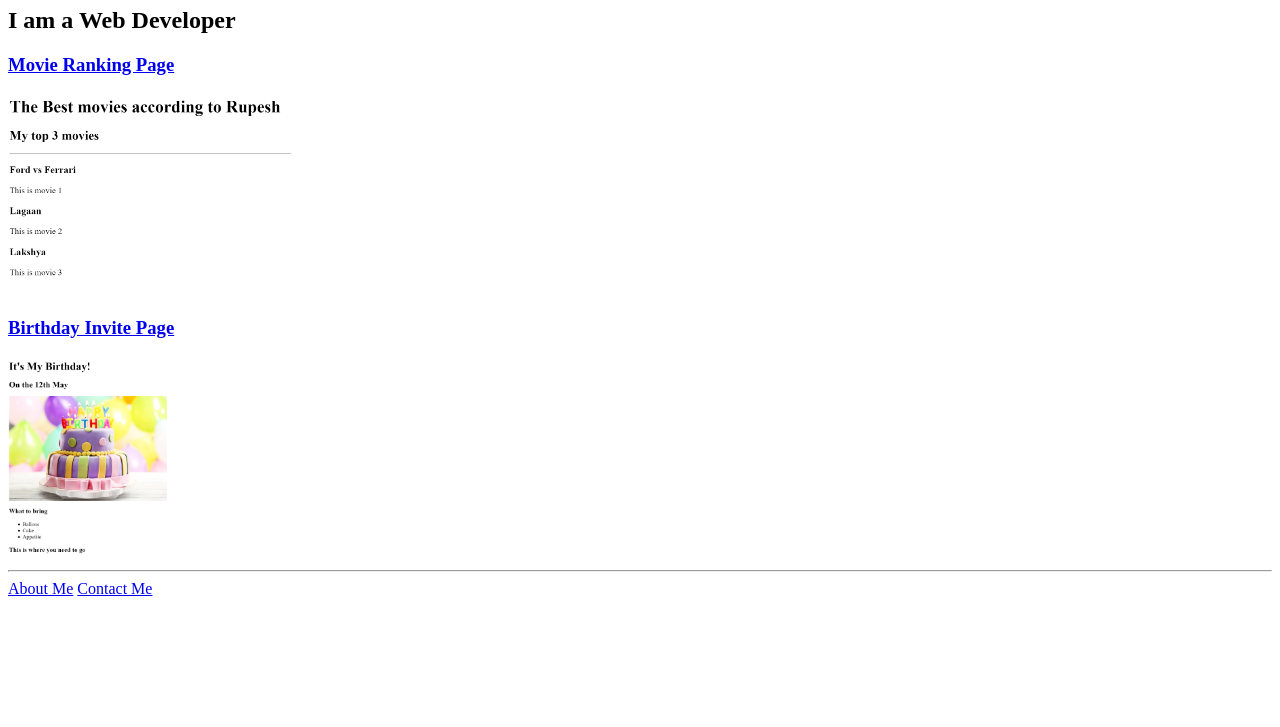
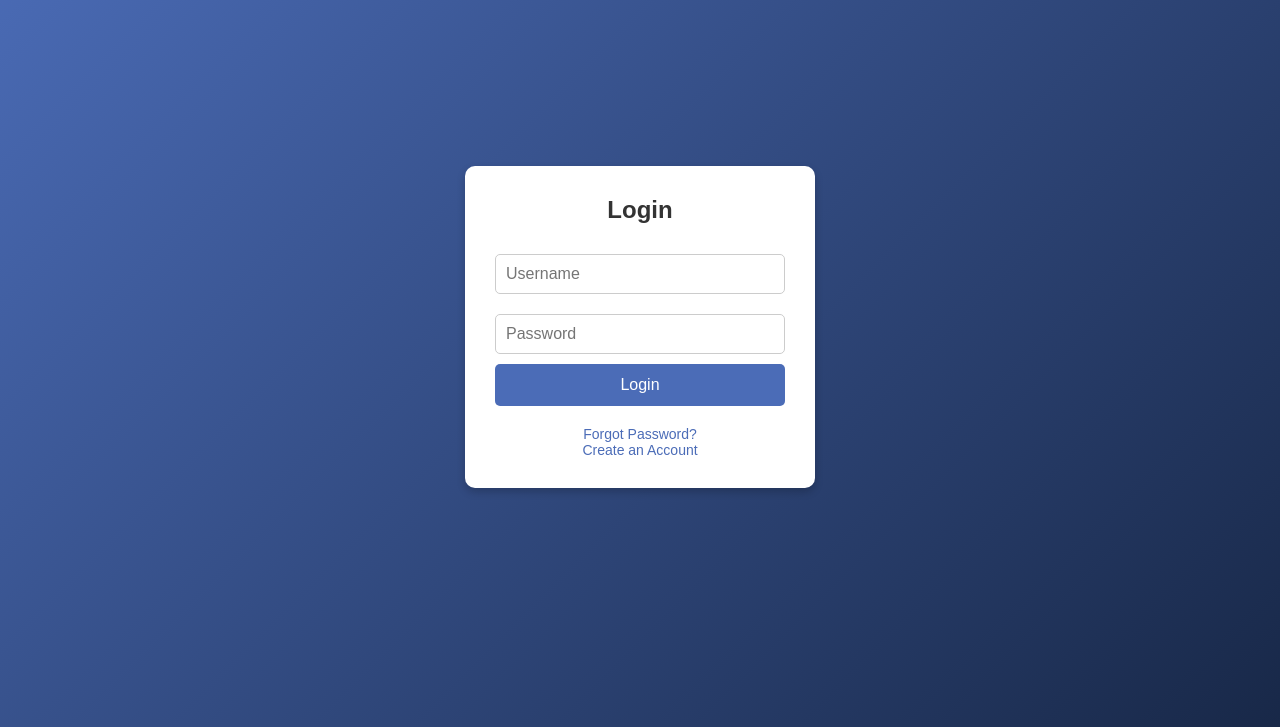
Before and after one commit to rupeshm27/html-portfolio, a plain HTML site: page index.html in a window 1280 px wide. Shown: the part 73-800 px from the top of the page. Drawn offline with Linux system fonts and the light colour scheme.

Commit message:
Login page html

```diff
--- a/index.html
+++ b/index.html
@@ -1,21 +1,99 @@
-<!-- TODO 1: Create the HTML Boilerplate -->
 <!DOCTYPE html>
 <html lang="en">
 <head>
     <meta charset="UTF-8">
     <meta name="viewport" content="width=device-width, initial-scale=1.0">
-    <title>Rupesh's Portfolio</title>
+    <title>Login Page</title>
+    <style>
+        * {
+            margin: 0;
+            padding: 0;
+            box-sizing: border-box;
+            font-family: 'Arial', sans-serif;
+        }
+
+        body {
+            height: 100vh;
+            display: flex;
+            justify-content: center;
+            align-items: center;
+            background: linear-gradient(135deg, #4b6cb7, #182848);
+        }
+
+        .login-container {
+            background-color: white;
+            padding: 30px;
+            width: 350px;
+            box-shadow: 0 4px 8px rgba(0, 0, 0, 0.2);
+            border-radius: 10px;
+            text-align: center;
+        }
+
+        h2 {
+            margin-bottom: 20px;
+            color: #333;
+        }
+
+        .input-field {
+            width: 100%;
+            padding: 10px;
+            margin: 10px 0;
+            border: 1px solid #ccc;
+            border-radius: 5px;
+            font-size: 16px;
+        }
+
+        .input-field:focus {
+            border-color: #4b6cb7;
+            outline: none;
+        }
+
+        .btn {
+            width: 100%;
+            padding: 12px;
+            background-color: #4b6cb7;
+            border: none;
+            border-radius: 5px;
+            color: white;
+            font-size: 16px;
+            cursor: pointer;
+            transition: background 0.3s ease;
+        }
+
+        .btn:hover {
+            background-color: #354a80;
+        }
+
+        .login-options {
+            margin-top: 20px;
+            font-size: 14px;
+        }
+
+        .login-options a {
+            text-decoration: none;
+            color: #4b6cb7;
+            transition: color 0.3s ease;
+        }
+
+        .login-options a:hover {
+            color: #354a80;
+        }
+    </style>
 </head>
 <body>
-    <h1>Rupesh Mehta's portfolio</h1>
-    <h2>I am a Web Developer</h2>
-    <h3><a href=".\public\movie-ranking.html">Movie Ranking Page</a></h3>
-    <img src=".\assets\images\movie-Ranking.png" height="200"></img>
-    </br>
-    <h3><a href=".\public\birthday-invite.html">Birthday Invite Page</a></h3>
-    <img src=".\assets\images\birthday-invite.png" height="200"></img>
-<hr>
-<a href=".\public\about.html">About Me</a>
-<a href=".\public\contact.html">Contact Me</a>
+
+    <div class="login-container">
+        <h2>Login</h2>
+        <form action="#">
+            <input type="text" class="input-field" placeholder="Username" required>
+            <input type="password" class="input-field" placeholder="Password" required>
+            <button type="submit" class="btn">Login</button>
+        </form>
+        <div class="login-options">
+            <p><a href="#">Forgot Password?</a></p>
+            <p><a href="#">Create an Account</a></p>
+        </div>
+    </div>
+
 </body>
 </html>
```
